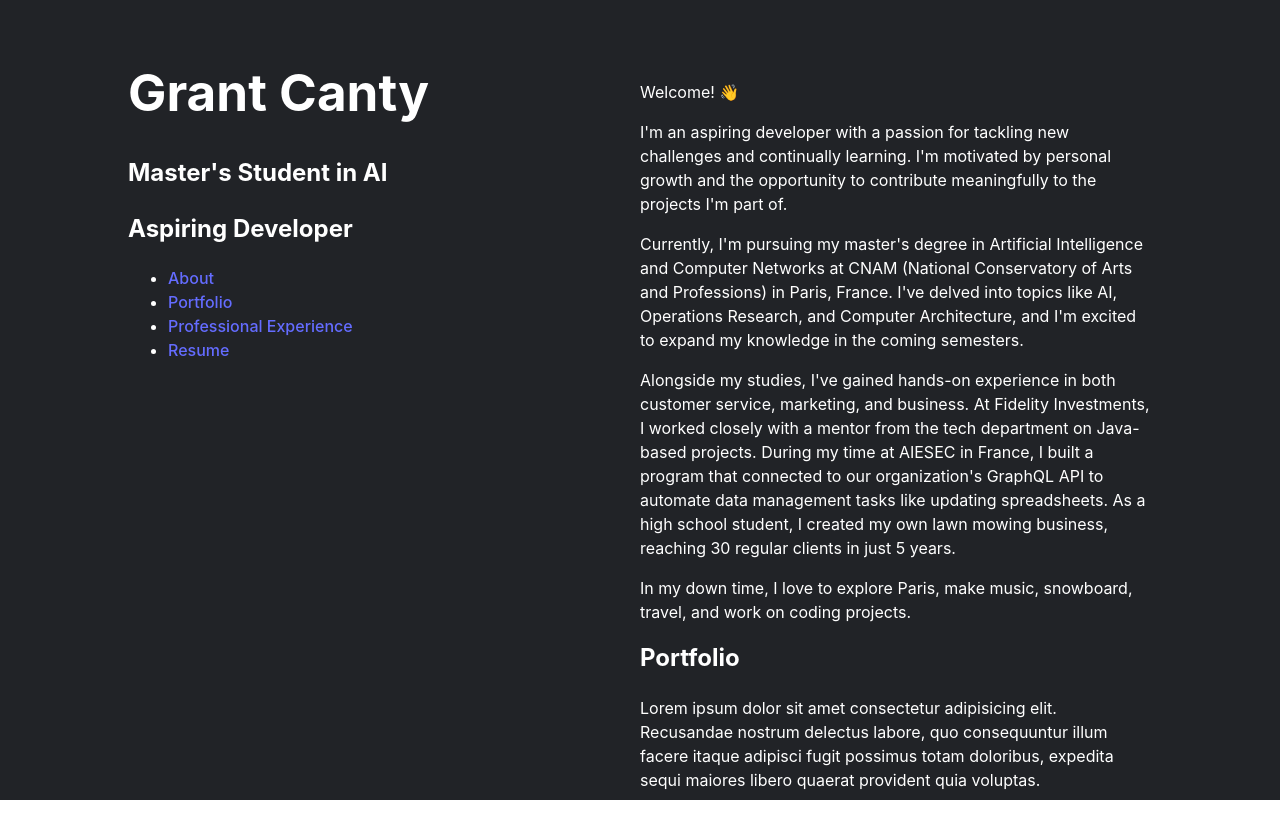
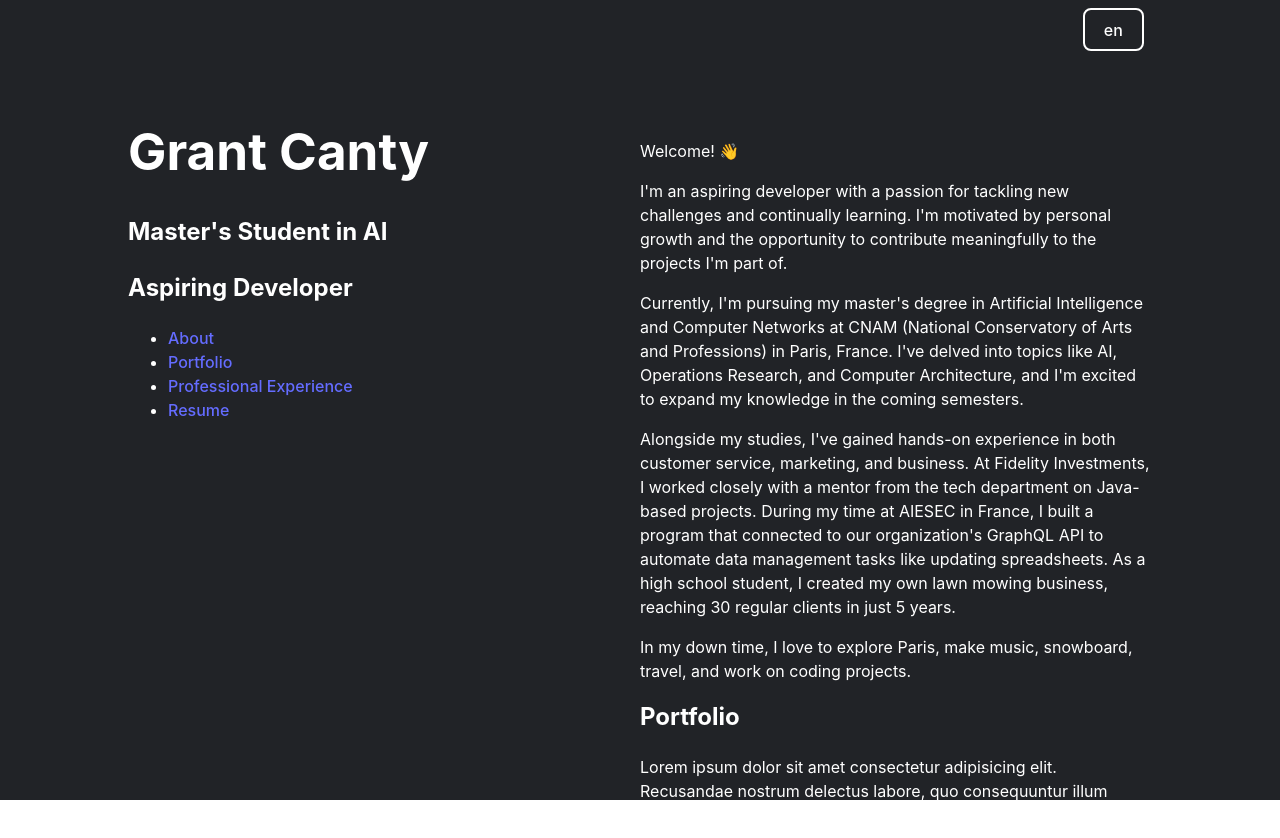
Before and after one commit to GrantCanty/portfolio, a React (Vite) app: page / in a window 1280 px wide. Shown: the top 838 px of the page. Before the commit the page ends 800 px from the top, so only its background shows below. Built offline with nearby package versions, Linux system fonts and the light colour scheme.

Commit message:
added nav bar to change language of portfolio

```diff
--- a/src/pages/home.tsx
+++ b/src/pages/home.tsx
@@ -1,5 +1,4 @@
-import { ReactElement } from 'react';
-import { useRef, useEffect } from 'react'
+import { ReactElement, useState, useRef, useEffect } from 'react';
 import Me from '../assets/me'
 import Navigation from '../assets/navigation'
 import About from '../assets/about'
@@ -10,22 +9,24 @@ import '../styles/home.css';
 
 const Home: React.FC = (): ReactElement => {
     const rightRef = useRef<HTMLDivElement>(null);
+    const [lang, setLang] = useState<string>("en");
+
+    function toggleLang() {
+        setLang((prevState: string) => (prevState === "en" ? 'fr' : 'en')
+    )
+    }
 
     useEffect(() => {
         const handleScroll = (e: WheelEvent) => {
-        // Prevent default window scroll
         e.preventDefault();
 
-        // Scroll the right section manually
         if (rightRef.current) {
             rightRef.current.scrollTop += e.deltaY;
         }
         };
 
-        // Attach the scroll listener
         window.addEventListener("wheel", handleScroll, { passive: false });
 
-        // Cleanup the listener on component unmount
         return () => {
         window.removeEventListener("wheel", handleScroll);
         };
@@ -33,6 +34,10 @@ const Home: React.FC = (): ReactElement => {
 
     return(
         <>
+        <div className='base'>
+            <nav className='lang-select'>
+                <button onClick={toggleLang}>{lang}</button>
+            </nav>
             <div className='screen'>
                 <div className="container">
                     <header className="card-left squeeze">
@@ -49,6 +54,7 @@ const Home: React.FC = (): ReactElement => {
                     </main>
                 </div>
             </div>
+        </div>
         </>
     )
 }
--- a/src/styles/home.css
+++ b/src/styles/home.css
@@ -1,4 +1,32 @@
+.base {
+  display: flex;
+  flex-direction: column;
+}
+
+.lang-select {
+  flex: 1;
+  padding: .5rem;
+}
+
+.lang-select button {
+  position: relative;
+  float: right;
+  margin-right: 8rem;
+  background-color: transparent;
+  border: 2px solid white;
+  color: white;
+  transition: .12s;
+}
+
+.lang-select button:hover {
+  background-color: white;
+  color: black;
+  transition: .12s;
+  border: 2px solid white;
+}
+
 .screen {
+    flex: 8;
     padding-left: 8rem;
     padding-right: 8rem;
 }
```
Lines whose indentation alone changed are shown as unchanged.
